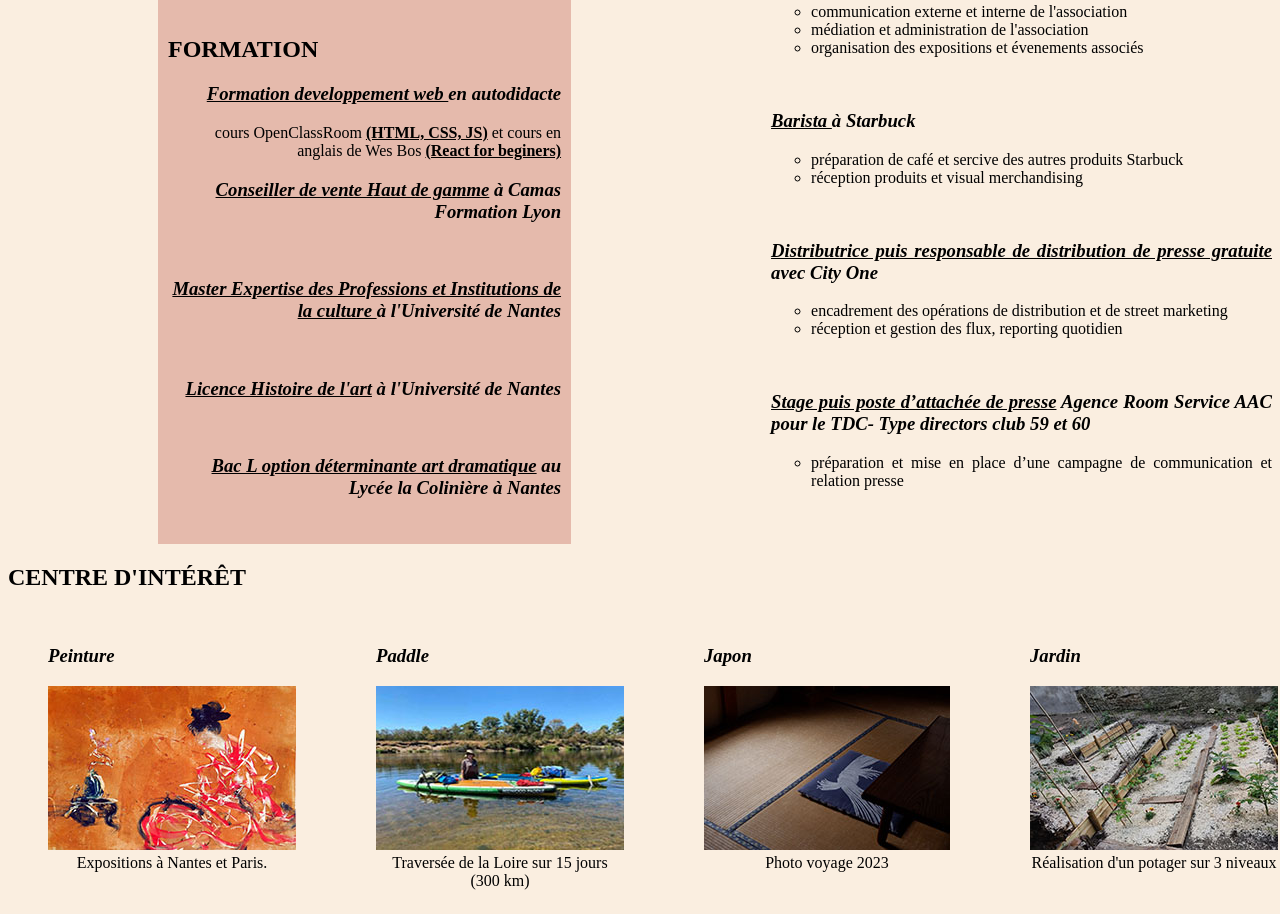
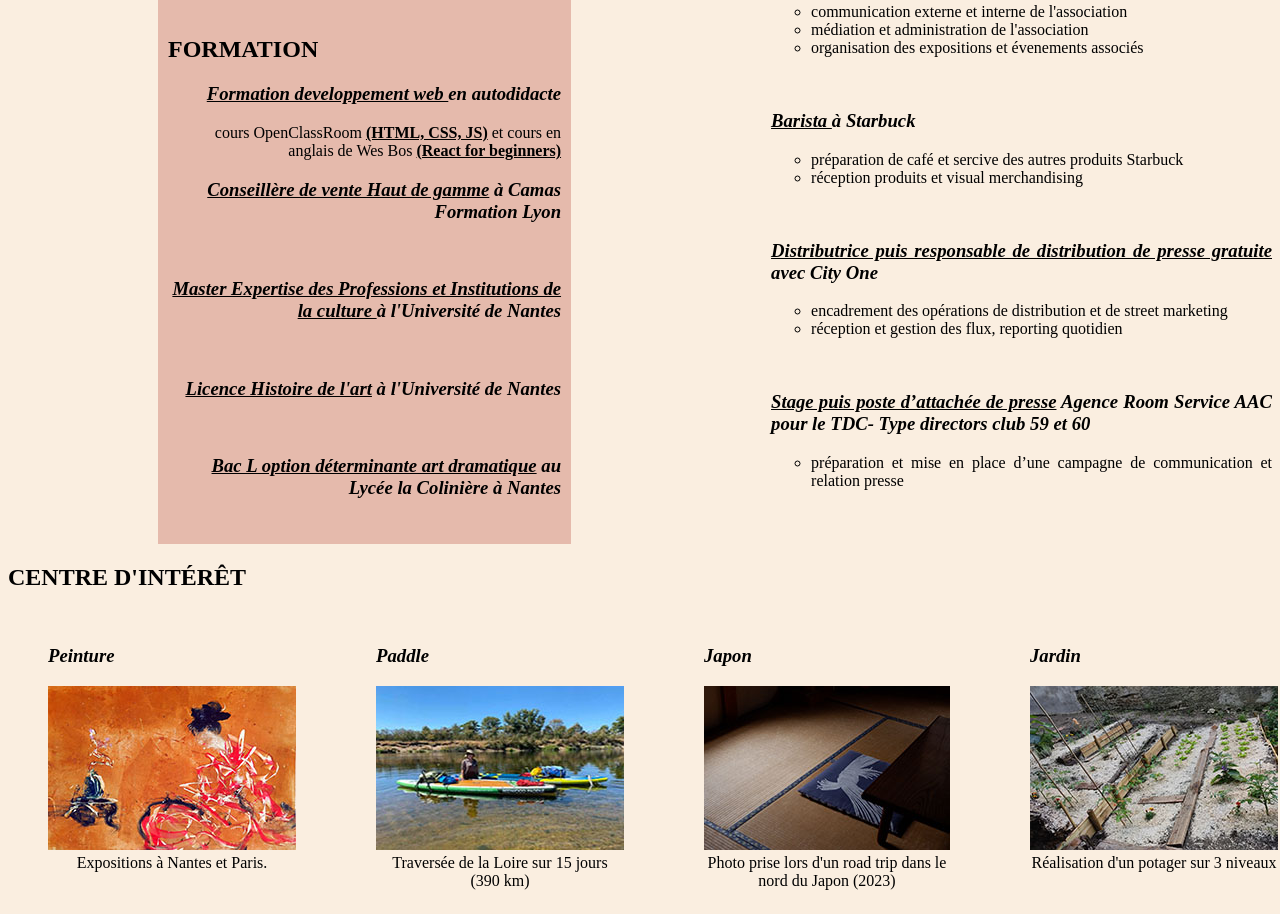
Before and after one commit to Sigma-2000/CV-2022, a plain HTML site: page index.html in a window 1280 px wide. Shown: the part 501-1415 px from the top of the page. Drawn offline with Linux system fonts and the light colour scheme.

Commit message:
correction de présentation

```diff
--- a/index.html
+++ b/index.html
@@ -52,10 +52,10 @@
                         en autodidacte
                     </h3>
                         <p> cours OpenClassRoom <strong>(HTML, CSS, JS)</strong>
-                            et cours en anglais de Wes Bos <strong>(React for beginers)</strong>
+                            et cours en anglais de Wes Bos <strong>(React for beginners)</strong>
                         </p>
                     <h3>
-                        <strong> Conseiller de vente Haut de gamme</strong>
+                        <strong> Conseillère de vente Haut de gamme</strong>
                         à Camas Formation Lyon
                     </h3>
                     <br />
@@ -140,7 +140,7 @@
                         <h3> Paddle</h3>
                         <img src="image/paddle.jpg" alt="paddle"/>
                         <figcaption>
-                            Traversée de la Loire sur 15 jours (300 km)
+                            Traversée de la Loire sur 15 jours (390 km)
                         </figcaption>
                      </figure>
 
@@ -148,7 +148,7 @@
                         <h3> Japon</h3>
                         <img src="image/photoJapon.JPG" alt="japon"/>
                         <figcaption>
-                            Photo voyage 2023
+                            Photo prise lors d'un road trip dans le nord du Japon (2023)
                         </figcaption>
                     </figure>
 
```
